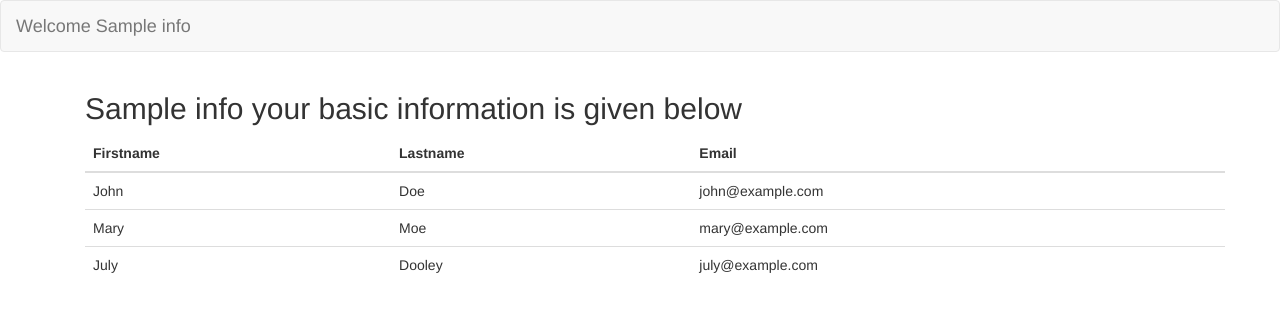
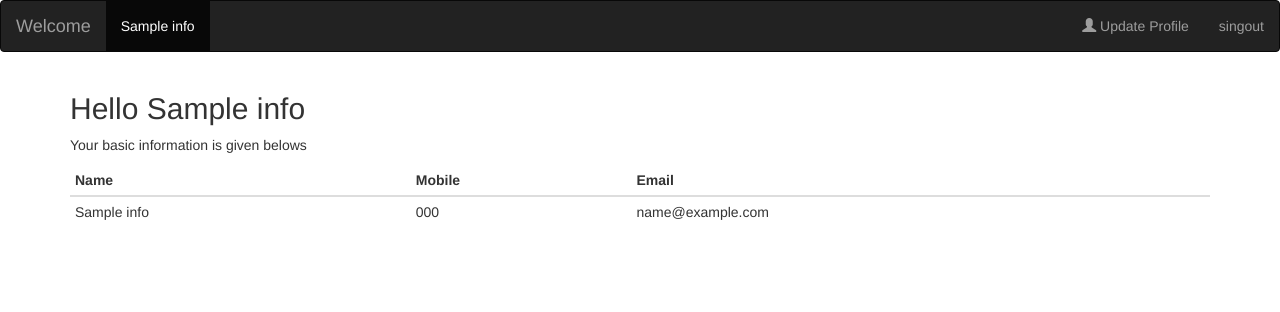
Before and after one commit to tansenkhan1990/Login-and-Registration-with-php-OOP, a PHP site: page /profile.php in a window 1280 px wide. Shown: the top 312 px of the page. Run offline with PHP 8.4, Linux system fonts and the light colour scheme; the visitor is signed in with stand-in values (Sample User, id 1); tables that the repository leaves empty or names only in its code hold one stand-in row (values such as "Sample post"); some libraries are stand-ins or nearby versions.

Commit message:
Adding table and shows all informations

```diff
--- a/profile.php
+++ b/profile.php
@@ -26,67 +26,51 @@ else {
         </head>
         <body>
 
-        <nav class="navbar navbar-default">
+        <nav class="navbar navbar-inverse">
             <div class="container-fluid">
                 <div class="navbar-header">
-                    <a class="navbar-brand" href="#">Welcome <?php echo $name; }?></a>
+                    <a class="navbar-brand" href="#">Welcome</a>
                 </div>
+                <ul class="nav navbar-nav">
+                    <li class="active"><a href="#"><?php echo $name;?></a></li>
 
+
+                </ul>
+                <ul class="nav navbar-nav navbar-right">
+                    <li><a href="#"><span class="glyphicon glyphicon-user"></span> Update Profile</a></li>
+                    <li><a href="#"> singout</a></li>
+                </ul>
             </div>
         </nav>
 
         <div class="container">
-            <!DOCTYPE html>
-            <html lang="en">
-            <head>
-                <title>Bootstrap Example</title>
-                <meta charset="utf-8">
-                <meta name="viewport" content="width=device-width, initial-scale=1">
-                <link rel="stylesheet" href="https://maxcdn.bootstrapcdn.com/bootstrap/3.3.7/css/bootstrap.min.css">
-                <script src="https://ajax.googleapis.com/ajax/libs/jquery/3.2.1/jquery.min.js"></script>
-                <script src="https://maxcdn.bootstrapcdn.com/bootstrap/3.3.7/js/bootstrap.min.js"></script>
-            </head>
-            <body>
-
-            <div class="container">
-                <h2><?php echo "$name your basic information is given below";?></h2>
-
-                <table class="table">
+            <h2>Hello <?php echo $name;?></h2>
+            <p>Your basic information is given belows</p>
+            <table class="table table-condensed">
                 <thead>
                 <tr>
-                        <th>Firstname</th>
-                        <th>Lastname</th>
+                    <th>Name</th>
+                    <th>Mobile</th>
                     <th>Email</th>
                 </tr>
                 </thead>
                 <tbody>
                 <tr>
-                        <td>John</td>
-                        <td>Doe</td>
-                        <td>john@example.com</td>
+                    <td><?php echo $name;?></td>
+                    <td><?php echo $mobile;?></td>
+                    <td><?php echo $email;?></td>
                 </tr>
-                    <tr>
-                        <td>Mary</td>
-                        <td>Moe</td>
-                        <td>mary@example.com</td>
-                    </tr>
-                    <tr>
-                        <td>July</td>
-                        <td>Dooley</td>
-                        <td>july@example.com</td>
-                    </tr>
+
                 </tbody>
             </table>
         </div>
 
+
         </body>
         </html>
 
-        </div>
-
-        </body>
-        </html>
         <?php
+    }
 }
 
 ?>
```
Lines whose indentation alone changed are shown as unchanged.
